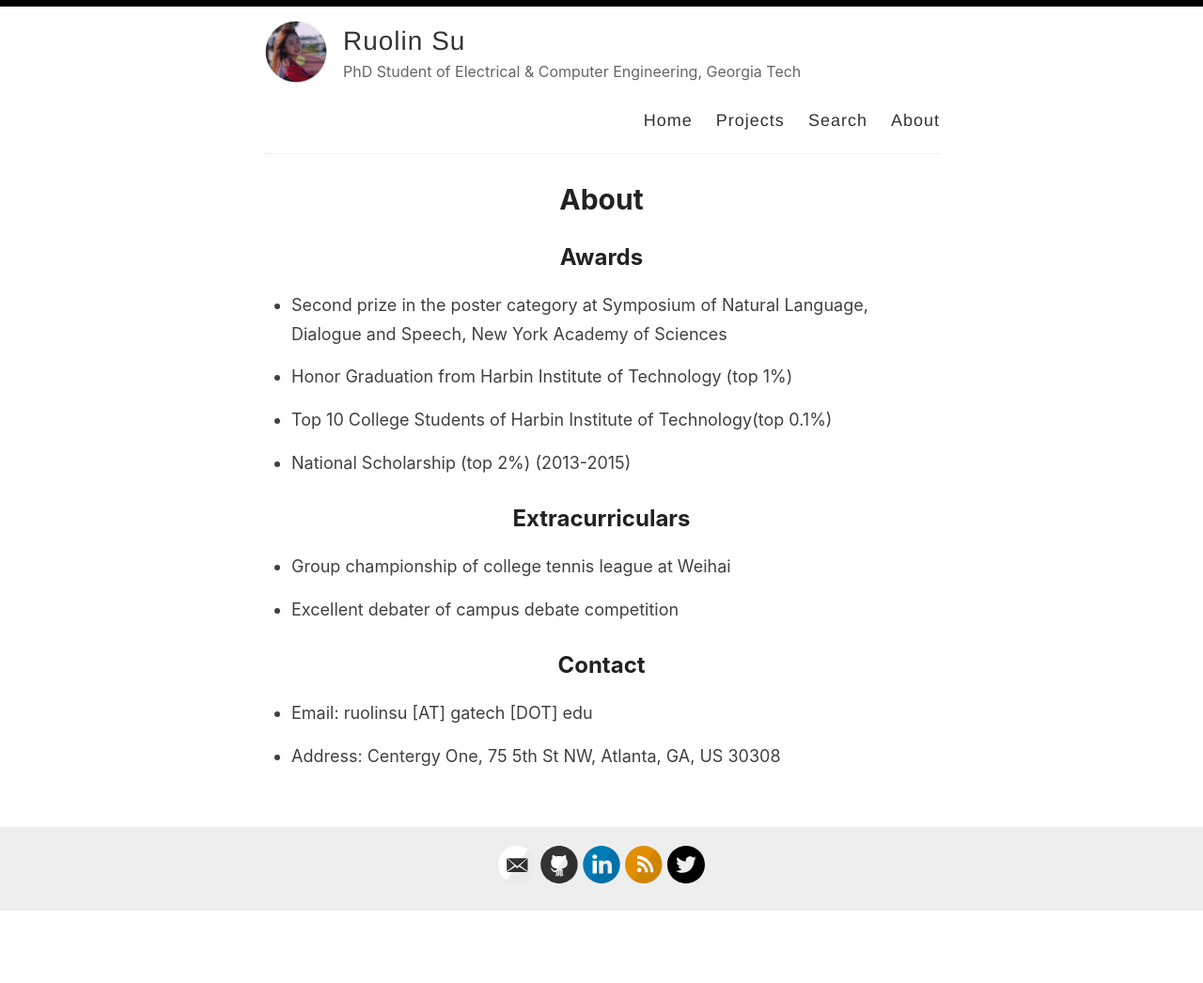
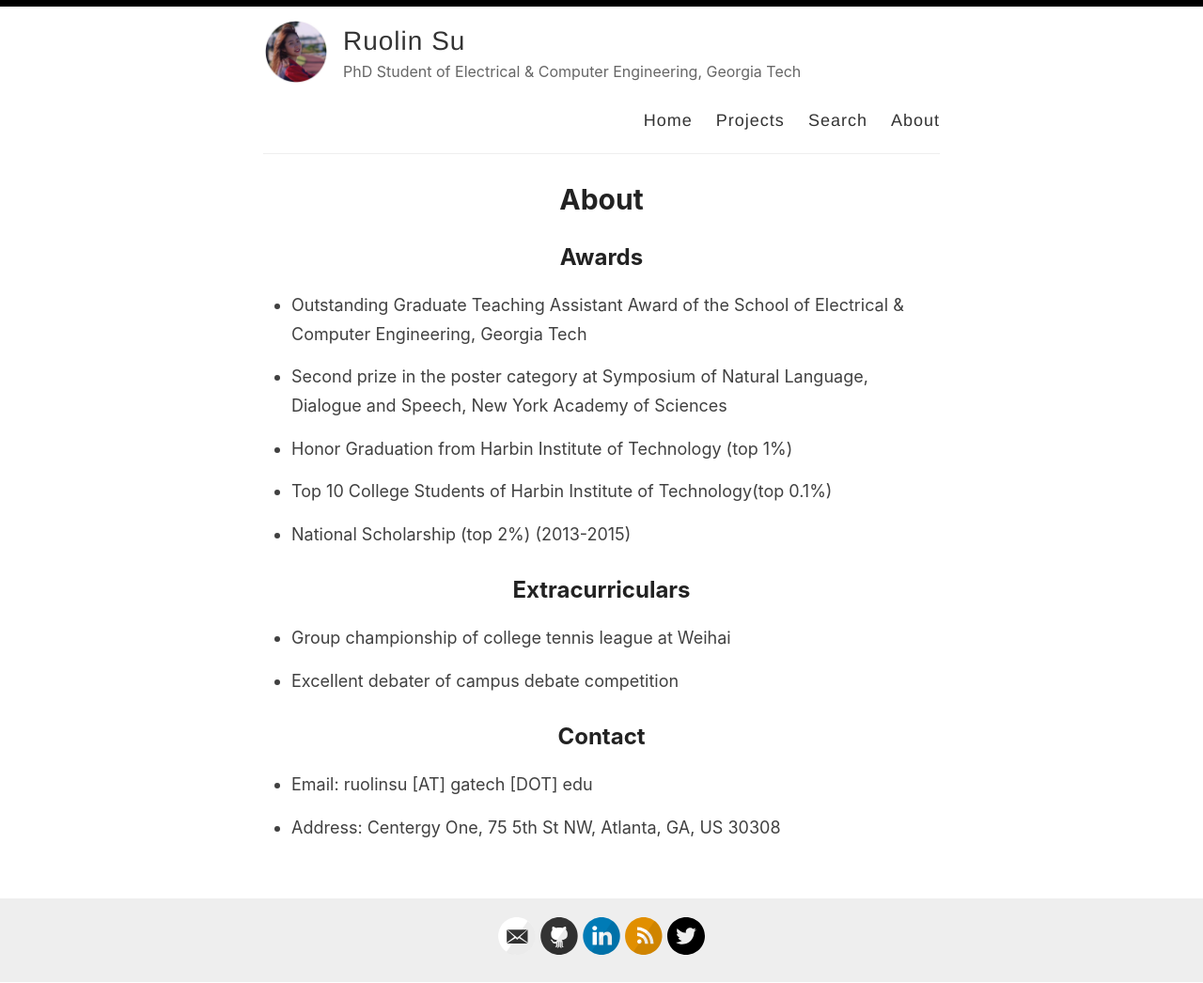
Before and after one commit to youlandasu/youlandasu.github.io, a Jekyll site: the page built from _pages/about.md, in a window 1280 px wide. Shown: the whole page at 94% size. Built offline with Jekyll 4.4.1, drawn with Linux system fonts in a browser that asks for light colours; before the commit the page ends 970 px from its top, so only the background shows below that.

Commit message:
Update TA award

```diff
--- a/_pages/about.md
+++ b/_pages/about.md
@@ -5,6 +5,8 @@ permalink: /about/
 ---
 
 ## Awards
+
+- Outstanding Graduate Teaching Assistant Award of the School of Electrical & Computer Engineering, Georgia Tech
 
 - Second prize in the poster category at Symposium of Natural Language, Dialogue and Speech, New York Academy of Sciences
 
```
